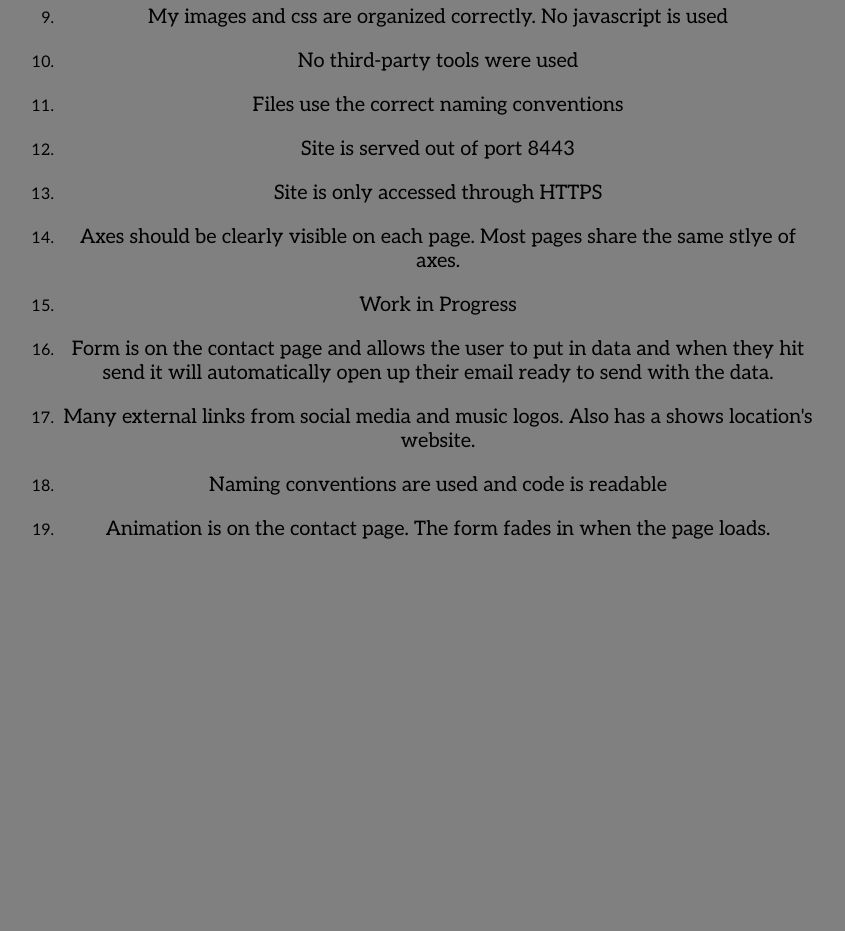
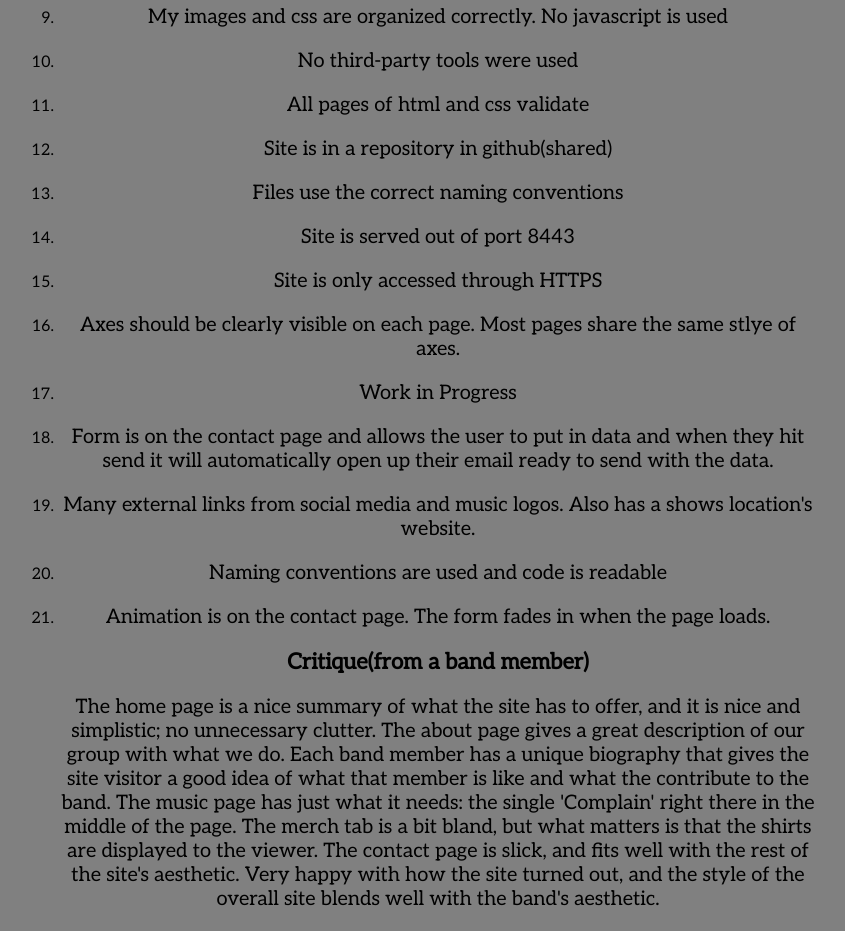
Before and after one commit to Motormouth6/cs268project1, a plain HTML site: page project1/report.html in a window 1280 px wide. Shown: the part 620-1551 px from the top of the page, without its empty margins (222-1067 px from the left). Before the commit the page ends 1181 px from the top, so only its background shows below. Drawn offline with Linux system fonts and the light colour scheme.

Commit message:
Second version of report

```diff
--- a/project1/report.html
+++ b/project1/report.html
@@ -73,6 +73,14 @@
             </li>
 
             <li>
+                <p>All pages of html and css validate</p>
+            </li>
+
+            <li>
+                <p>Site is in a repository in github(shared)</p>
+            </li>
+
+            <li>
                 <p>Files use the correct naming conventions</p>
             </li>
 
@@ -108,6 +116,9 @@
                 <p>Animation is on the contact page. The form fades in when the page loads.</p>
             </li>
 
+            <h2>Critique(from a band member)</h2>
+            <p>The home page is a nice summary of what the site has to offer, and it is nice and simplistic; no unnecessary clutter. The about page gives a great description of our group with what we do. Each band member has a unique biography that gives the site visitor a good idea of what that member is like and what the contribute to the band. The music page has just what it needs: the single 'Complain' right there in the middle of the page. The merch tab is a bit bland, but what matters is that the shirts are displayed to the viewer. The contact page is slick, and fits well with the rest of the site's aesthetic. Very happy with how the site turned out, and the style of the overall site blends well with the band's aesthetic.</p>
+
         </ol>
     </div>
 
```
